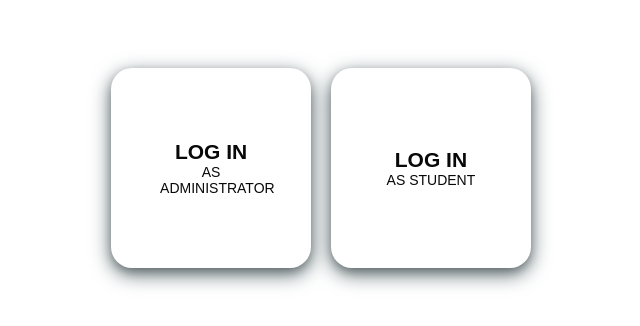
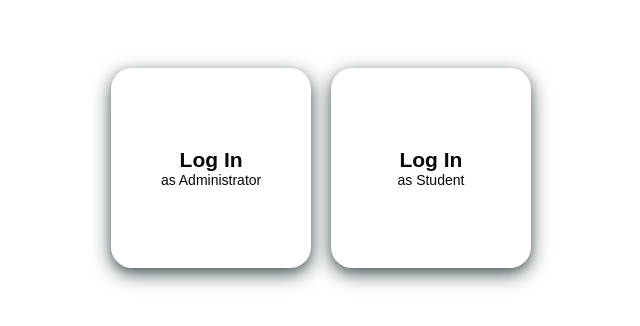
Before and after one commit to daviesningthouja/Library-Frontend, a React (Vite) app in the folder library-app/: page /user/select in a window 1280 px wide. Shown: the part 232-558 px from the top of the page, without its empty margins (319-959 px from the left). Built offline with nearby package versions, Linux system fonts and the light colour scheme.

Commit message:
some change but not working

```diff
--- a/library-app/src/pages/Authentication/signup/registration.css
+++ b/library-app/src/pages/Authentication/signup/registration.css
@@ -1,7 +1,9 @@
-.page
+body{
+    background-color: black;
+}.page
 {
     background-color: aquamarine;
-    background-position: 0%;
+
 }
  .navbar_signup{
      font-family: Arial;
--- a/library-app/src/pages/Authentication/userselect.css
+++ b/library-app/src/pages/Authentication/userselect.css
@@ -55,8 +55,8 @@ body
     border: 1px solid transparent;
 
     min-width: 160px;
-    text-transform: uppercase;
-    white-space: normal;
+
+
 
     border-radius: 21px;
     padding: 17px 48px;
--- a/library-app/src/pages/Authentication/userselect.jsx
+++ b/library-app/src/pages/Authentication/userselect.jsx
@@ -9,7 +9,7 @@ const userselect = () => {
 
         <div className="select2">
           <div className="user">
-            <a href=""> <button className='bttn'><h2>Log In</h2> as Administrator</button></a>
+            <a href="/user/Admin"> <button className='bttn'><h2>Log In</h2> as Administrator</button></a>
 
 
           </div>
--- a/library-app/src/pages/index.js
+++ b/library-app/src/pages/index.js
@@ -8,3 +8,4 @@ export {default as Sidebar} from './Global/sidebar.jsx';
 export {default as Dashboard} from './Dashboard/dashboard.jsx';
 export {default as DashboardLayout} from './layout/DashboardLayout.jsx';
 export {default as Userselect} from './Authentication/userselect.jsx';
+export {default as LoginAdmin} from './Authentication/login/loginAdmin.jsx';
```
Also changed, not shown: library-app/src/main.jsx (+6 -2 lines), library-app/src/pages/Authentication/login/loginAdmin.css (added), library-app/src/pages/Authentication/login/loginAdmin.jsx (added).
